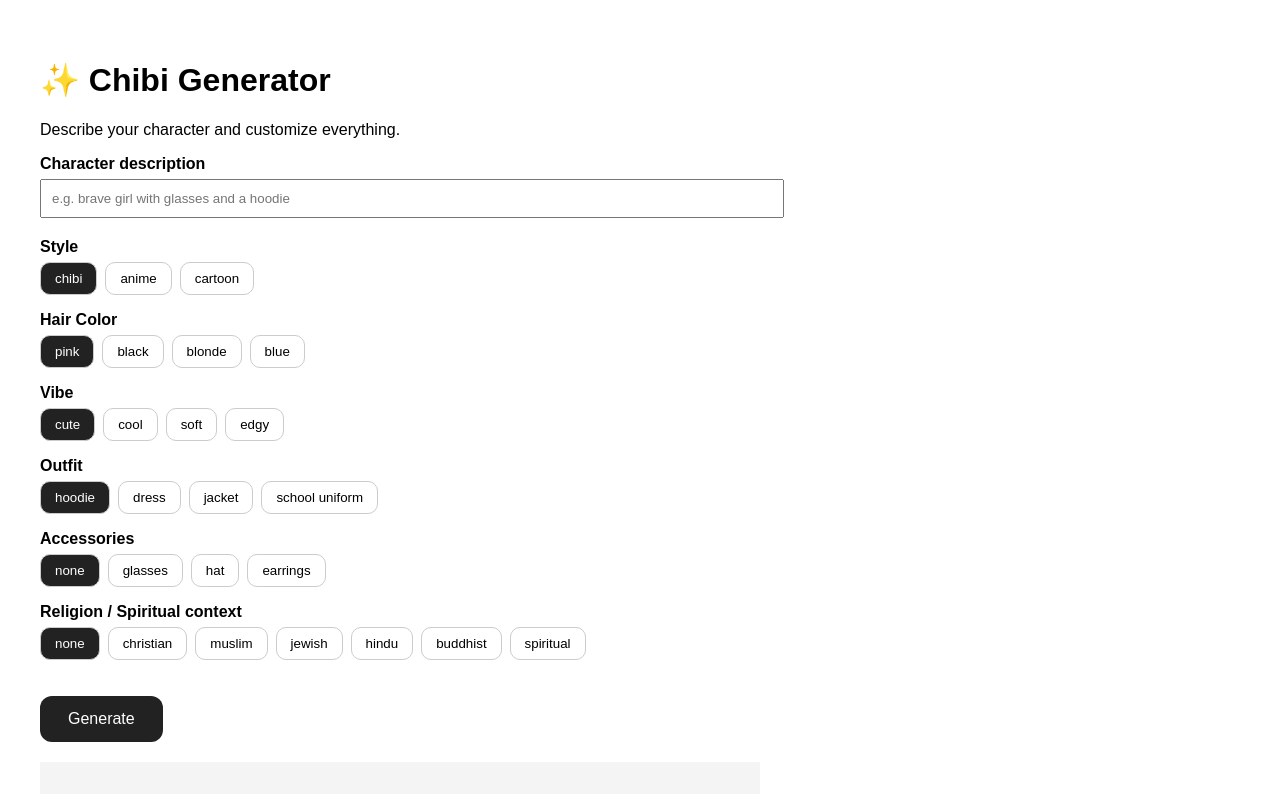
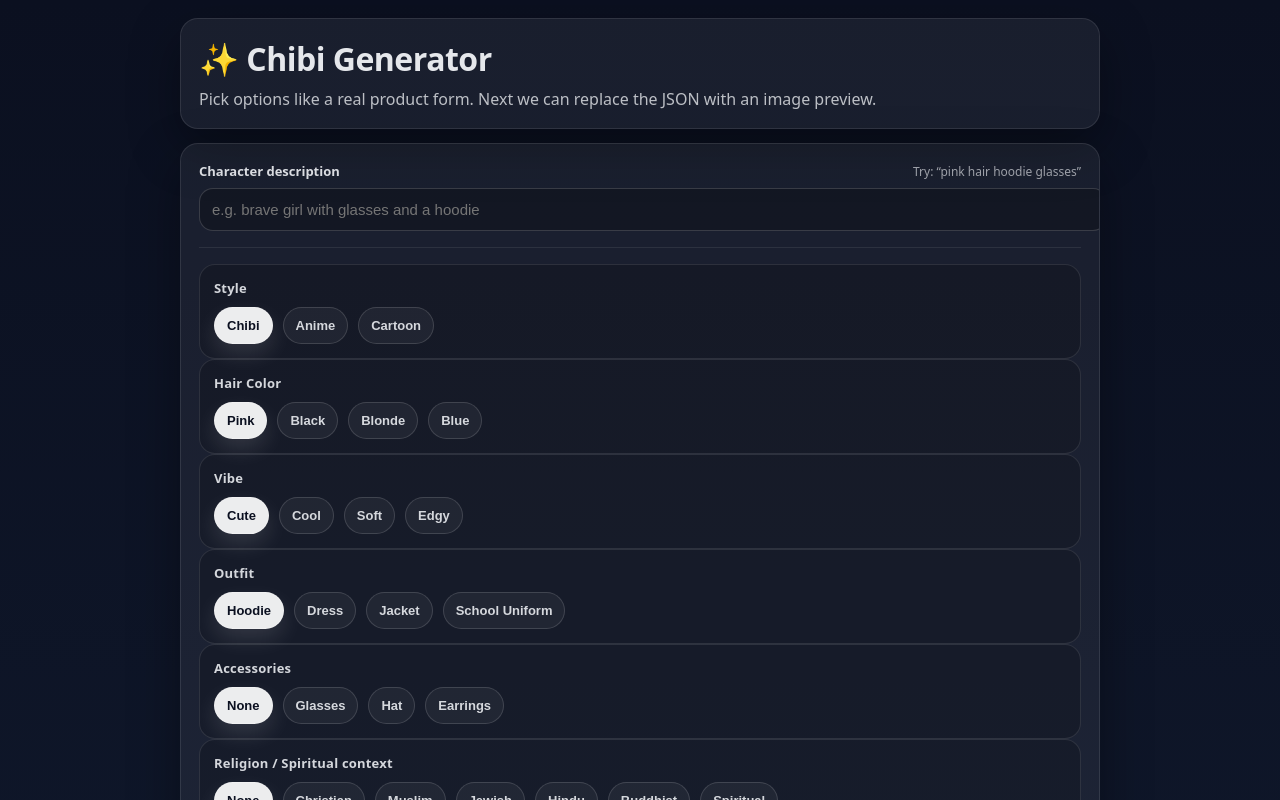
Before and after one commit to elianydigitalwonder-bot/System-prompt-engine-, a Next.js app: page / in a window 1280 px wide. Shown: the top 800 px of the page. Built offline with nearby package versions, Linux system fonts and the light colour scheme.

Commit message:
style: polish UI with cards and shadows

```diff
--- a/app/page.js
+++ b/app/page.js
@@ -4,31 +4,196 @@ import { useState } from "react";
 
 function ButtonGroup({ label, value, onChange, options }) {
   return (
-    <div style={{ marginBottom: 16 }}>
-      <label style={{ fontWeight: "bold", display: "block", marginBottom: 6 }}>
-        {label}
-      </label>
-      <div style={{ display: "flex", gap: 8, flexWrap: "wrap" }}>
-        {options.map((opt) => (
+    <section style={ui.section}>
+      <div style={ui.sectionHeader}>
+        <div style={ui.sectionTitle}>{label}</div>
+      </div>
+
+      <div style={ui.chipGrid}>
+        {options.map((opt) => {
+          const selected = value === opt.value;
+          return (
             <button
               key={opt.value}
+              type="button"
               onClick={() => onChange(opt.value)}
-            style={{
-              padding: "8px 14px",
-              borderRadius: 10,
-              border: "1px solid #ccc",
-              background: value === opt.value ? "#222" : "#fff",
-              color: value === opt.value ? "#fff" : "#000",
-              cursor: "pointer"
-            }}
+              style={selected ? ui.chipSelected : ui.chip}
+              aria-pressed={selected}
             >
               {opt.label}
             </button>
-        ))}
+          );
+        })}
       </div>
-    </div>
+    </section>
   );
 }
+
+const ui = {
+  page: {
+    minHeight: "100vh",
+    background: "linear-gradient(180deg, #0b1020 0%, #0f172a 100%)",
+    padding: 18,
+    fontFamily:
+      'ui-sans-serif, system-ui, -apple-system, Segoe UI, Roboto, Arial, "Apple Color Emoji","Segoe UI Emoji"',
+    color: "#e5e7eb",
+  },
+  shell: {
+    maxWidth: 920,
+    margin: "0 auto",
+    display: "grid",
+    gap: 14,
+  },
+  headerCard: {
+    borderRadius: 18,
+    background: "rgba(255,255,255,0.06)",
+    border: "1px solid rgba(255,255,255,0.10)",
+    boxShadow: "0 18px 50px rgba(0,0,0,0.35)",
+    padding: 18,
+  },
+  title: {
+    margin: 0,
+    fontSize: 32,
+    letterSpacing: -0.5,
+  },
+  subtitle: {
+    margin: "8px 0 0",
+    color: "rgba(229,231,235,0.80)",
+    lineHeight: 1.4,
+  },
+  card: {
+    borderRadius: 18,
+    background: "rgba(255,255,255,0.06)",
+    border: "1px solid rgba(255,255,255,0.10)",
+    boxShadow: "0 18px 50px rgba(0,0,0,0.35)",
+    overflow: "hidden",
+  },
+  cardInner: {
+    padding: 18,
+  },
+  fieldLabelRow: {
+    display: "flex",
+    justifyContent: "space-between",
+    alignItems: "baseline",
+    gap: 10,
+    marginBottom: 8,
+  },
+  fieldLabel: {
+    fontWeight: 800,
+    fontSize: 13,
+    color: "rgba(229,231,235,0.95)",
+  },
+  fieldHint: {
+    fontSize: 12,
+    color: "rgba(229,231,235,0.65)",
+  },
+  input: {
+    width: "100%",
+    padding: "12px 12px",
+    borderRadius: 14,
+    border: "1px solid rgba(255,255,255,0.16)",
+    background: "rgba(0,0,0,0.25)",
+    color: "#e5e7eb",
+    outline: "none",
+    fontSize: 15,
+  },
+  divider: {
+    height: 1,
+    background: "rgba(255,255,255,0.08)",
+    margin: "16px 0",
+  },
+  section: {
+    padding: 14,
+    borderRadius: 16,
+    border: "1px solid rgba(255,255,255,0.10)",
+    background: "rgba(0,0,0,0.18)",
+  },
+  sectionHeader: {
+    display: "flex",
+    justifyContent: "space-between",
+    alignItems: "baseline",
+    marginBottom: 10,
+  },
+  sectionTitle: {
+    fontWeight: 800,
+    fontSize: 13,
+    color: "rgba(229,231,235,0.92)",
+    letterSpacing: 0.2,
+  },
+  chipGrid: {
+    display: "flex",
+    flexWrap: "wrap",
+    gap: 10,
+  },
+  chip: {
+    padding: "10px 12px",
+    borderRadius: 999,
+    border: "1px solid rgba(255,255,255,0.14)",
+    background: "rgba(255,255,255,0.05)",
+    color: "rgba(229,231,235,0.92)",
+    cursor: "pointer",
+    fontWeight: 700,
+    fontSize: 13,
+  },
+  chipSelected: {
+    padding: "10px 12px",
+    borderRadius: 999,
+    border: "1px solid rgba(255,255,255,0.22)",
+    background: "rgba(255,255,255,0.92)",
+    color: "#0b1020",
+    cursor: "pointer",
+    fontWeight: 800,
+    fontSize: 13,
+    boxShadow: "0 10px 22px rgba(255,255,255,0.12)",
+  },
+  actionsRow: {
+    display: "flex",
+    flexWrap: "wrap",
+    gap: 10,
+    alignItems: "center",
+    marginTop: 14,
+  },
+  primaryBtn: (disabled) => ({
+    padding: "12px 16px",
+    borderRadius: 14,
+    border: "1px solid rgba(255,255,255,0.18)",
+    background: disabled
+      ? "rgba(148,163,184,0.35)"
+      : "linear-gradient(180deg, rgba(124,92,255,0.95), rgba(88,68,255,0.85))",
+    color: "#fff",
+    cursor: disabled ? "not-allowed" : "pointer",
+    fontWeight: 900,
+    letterSpacing: 0.2,
+  }),
+  ghostBtn: (disabled) => ({
+    padding: "12px 16px",
+    borderRadius: 14,
+    border: "1px solid rgba(255,255,255,0.14)",
+    background: "rgba(255,255,255,0.06)",
+    color: "rgba(229,231,235,0.92)",
+    cursor: disabled ? "not-allowed" : "pointer",
+    fontWeight: 800,
+  }),
+  results: {
+    marginTop: 14,
+    padding: 14,
+    borderRadius: 16,
+    border: "1px solid rgba(255,255,255,0.10)",
+    background: "rgba(0,0,0,0.35)",
+    color: "#e5e7eb",
+    whiteSpace: "pre-wrap",
+    overflowX: "auto",
+    fontFamily:
+      "ui-monospace, SFMono-Regular, Menlo, Monaco, Consolas, monospace",
+    fontSize: 12.5,
+    lineHeight: 1.5,
+  },
+  footerHint: {
+    marginTop: 10,
+    fontSize: 12,
+    color: "rgba(229,231,235,0.60)",
+  },
+};
 
 export default function Home() {
   const [prompt, setPrompt] = useState("");
@@ -38,7 +203,9 @@ export default function Home() {
   const [outfit, setOutfit] = useState("hoodie");
   const [accessories, setAccessories] = useState("none");
   const [religion, setReligion] = useState("none");
+
   const [message, setMessage] = useState("");
+  const [loading, setLoading] = useState(false);
 
   async function handleGenerate() {
     const masterPrompt = `
@@ -62,48 +229,73 @@ Art direction:
 Cute proportions, big expressive eyes, clean line art, soft shading, high-quality illustration.
     `.trim();
 
+    setLoading(true);
     setMessage("Generating...");
 
     try {
       const res = await fetch("/api/generate", {
         method: "POST",
         headers: { "Content-Type": "application/json" },
-        body: JSON.stringify({ prompt: masterPrompt })
+        body: JSON.stringify({ prompt: masterPrompt }),
       });
 
       const data = await res.json();
       setMessage(JSON.stringify(data, null, 2));
     } catch (err) {
       setMessage("Error generating character");
+    } finally {
+      setLoading(false);
     }
   }
 
+  function handleReset() {
+    setPrompt("");
+    setStyle("chibi");
+    setHairColor("pink");
+    setVibe("cute");
+    setOutfit("hoodie");
+    setAccessories("none");
+    setReligion("none");
+    setMessage("");
+  }
+
+  const canGenerate = prompt.trim().length > 0 && !loading;
+
   return (
-    <main style={{ padding: 40, fontFamily: "Arial, sans-serif", maxWidth: 720 }}>
-      <h1>✨ Chibi Generator</h1>
-      <p>Describe your character and customize everything.</p>
+    <div style={ui.page}>
+      <div style={ui.shell}>
+        <header style={ui.headerCard}>
+          <h1 style={ui.title}>✨ Chibi Generator</h1>
+          <p style={ui.subtitle}>
+            Pick options like a real product form. Next we can replace the JSON
+            with an image preview.
+          </p>
+        </header>
 
-      <label style={{ fontWeight: "bold" }}>Character description</label>
+        <div style={ui.card}>
+          <div style={ui.cardInner}>
+            <div style={ui.fieldLabelRow}>
+              <div style={ui.fieldLabel}>Character description</div>
+              <div style={ui.fieldHint}>Try: “pink hair hoodie glasses”</div>
+            </div>
+
             <input
               value={prompt}
               onChange={(e) => setPrompt(e.target.value)}
               placeholder="e.g. brave girl with glasses and a hoodie"
-        style={{
-          width: "100%",
-          padding: 10,
-          marginBottom: 20,
-          marginTop: 6
-        }}
+              style={ui.input}
             />
+
+            <div style={ui.divider} />
 
             <ButtonGroup
               label="Style"
               value={style}
               onChange={setStyle}
               options={[
-          { value: "chibi", label: "chibi" },
-          { value: "anime", label: "anime" },
-          { value: "cartoon", label: "cartoon" }
+                { value: "chibi", label: "Chibi" },
+                { value: "anime", label: "Anime" },
+                { value: "cartoon", label: "Cartoon" },
               ]}
             />
 
@@ -112,10 +304,10 @@ Cute proportions, big expressive eyes, clean line art, soft shading, high-qualit
               value={hairColor}
               onChange={setHairColor}
               options={[
-          { value: "pink", label: "pink" },
-          { value: "black", label: "black" },
-          { value: "blonde", label: "blonde" },
-          { value: "blue", label: "blue" }
+                { value: "pink", label: "Pink" },
+                { value: "black", label: "Black" },
+                { value: "blonde", label: "Blonde" },
+                { value: "blue", label: "Blue" },
               ]}
             />
 
@@ -124,10 +316,10 @@ Cute proportions, big expressive eyes, clean line art, soft shading, high-qualit
               value={vibe}
               onChange={setVibe}
               options={[
-          { value: "cute", label: "cute" },
-          { value: "cool", label: "cool" },
-          { value: "soft", label: "soft" },
-          { value: "edgy", label: "edgy" }
+                { value: "cute", label: "Cute" },
+                { value: "cool", label: "Cool" },
+                { value: "soft", label: "Soft" },
+                { value: "edgy", label: "Edgy" },
               ]}
             />
 
@@ -136,10 +328,10 @@ Cute proportions, big expressive eyes, clean line art, soft shading, high-qualit
               value={outfit}
               onChange={setOutfit}
               options={[
-          { value: "hoodie", label: "hoodie" },
-          { value: "dress", label: "dress" },
-          { value: "jacket", label: "jacket" },
-          { value: "school uniform", label: "school uniform" }
+                { value: "hoodie", label: "Hoodie" },
+                { value: "dress", label: "Dress" },
+                { value: "jacket", label: "Jacket" },
+                { value: "school uniform", label: "School Uniform" },
               ]}
             />
 
@@ -148,10 +340,10 @@ Cute proportions, big expressive eyes, clean line art, soft shading, high-qualit
               value={accessories}
               onChange={setAccessories}
               options={[
-          { value: "none", label: "none" },
-          { value: "glasses", label: "glasses" },
-          { value: "hat", label: "hat" },
-          { value: "earrings", label: "earrings" }
+                { value: "none", label: "None" },
+                { value: "glasses", label: "Glasses" },
+                { value: "hat", label: "Hat" },
+                { value: "earrings", label: "Earrings" },
               ]}
             />
 
@@ -160,42 +352,45 @@ Cute proportions, big expressive eyes, clean line art, soft shading, high-qualit
               value={religion}
               onChange={setReligion}
               options={[
-          { value: "none", label: "none" },
-          { value: "christian", label: "christian" },
-          { value: "muslim", label: "muslim" },
-          { value: "jewish", label: "jewish" },
-          { value: "hindu", label: "hindu" },
-          { value: "buddhist", label: "buddhist" },
-          { value: "spiritual", label: "spiritual" }
+                { value: "none", label: "None" },
+                { value: "christian", label: "Christian" },
+                { value: "muslim", label: "Muslim" },
+                { value: "jewish", label: "Jewish" },
+                { value: "hindu", label: "Hindu" },
+                { value: "buddhist", label: "Buddhist" },
+                { value: "spiritual", label: "Spiritual" },
               ]}
             />
 
+            <div style={ui.actionsRow}>
               <button
+                type="button"
                 onClick={handleGenerate}
-        style={{
-          marginTop: 20,
-          padding: "14px 28px",
-          fontSize: 16,
-          borderRadius: 12,
-          border: "none",
-          background: "#222",
-          color: "#fff",
-          cursor: "pointer"
-        }}
+                disabled={!canGenerate}
+                style={ui.primaryBtn(!canGenerate)}
               >
-        Generate
+                {loading ? "Generating..." : "Generate"}
               </button>
 
-      <pre
-        style={{
-          marginTop: 20,
-          background: "#f4f4f4",
-          padding: 16,
-          whiteSpace: "pre-wrap"
-        }}
+              <button
+                type="button"
+                onClick={handleReset}
+                disabled={loading}
+                style={ui.ghostBtn(loading)}
               >
-        {message}
-      </pre>
-    </main>
+                Reset
+              </button>
+            </div>
+
+            {message ? <pre style={ui.results}>{message}</pre> : null}
+
+            <div style={ui.footerHint}>
+              Want it even nicer? Next we can add icons + two-column sections +
+              an image preview panel.
+            </div>
+          </div>
+        </div>
+      </div>
+    </div>
   );
 }
```
Lines whose indentation alone changed are shown as unchanged.
